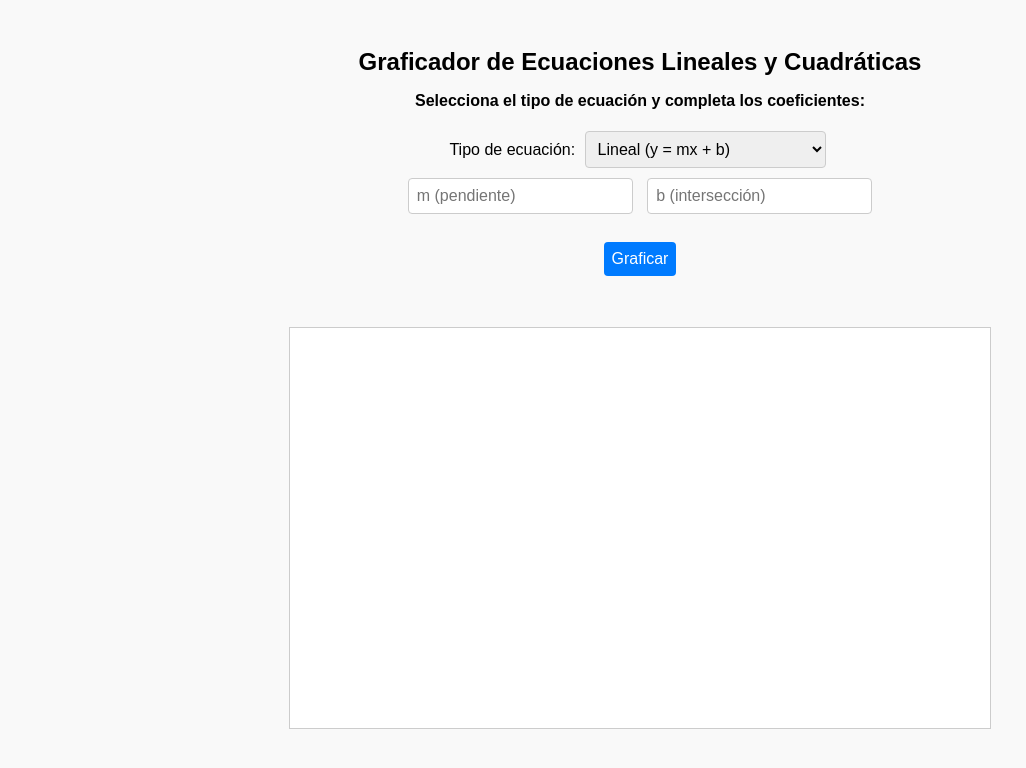
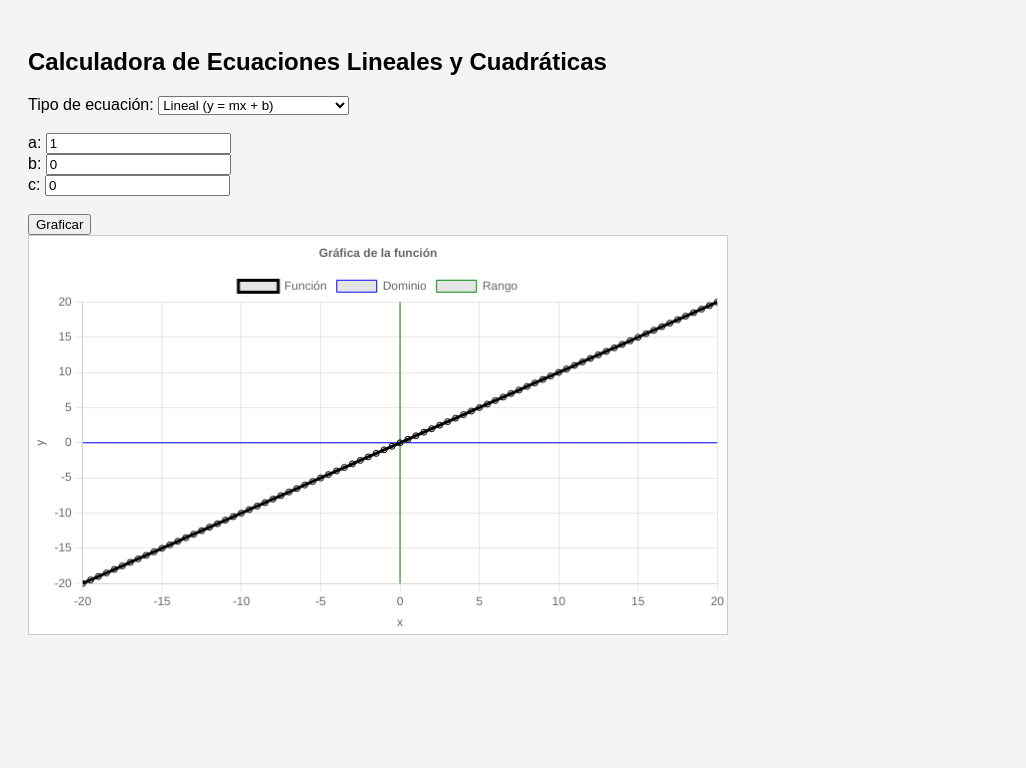
Before and after one commit to jecruzay/CALCULADORA, a plain HTML site: page index.html in a window 1280 px wide. Shown: the whole page, without its empty margins (0-1026 px from the left). Drawn offline with nearby package versions, Linux system fonts and the light colour scheme.

Commit message:
Update index.html

```diff
--- a/index.html
+++ b/index.html
@@ -1,97 +1,142 @@
 <!DOCTYPE html>
 <html lang="es">
 <head>
-  <meta charset="UTF-8" />
-  <meta name="viewport" content="width=device-width, initial-scale=1.0" />
-  <title>Graficador de Ecuaciones</title>
+  <meta charset="UTF-8">
+  <title>Solución de Ecuaciones Lineales y Cuadráticas</title>
   <script src="https://cdn.jsdelivr.net/npm/chart.js"></script>
   <style>
-    body {
-      font-family: Arial, sans-serif;
-      text-align: center;
-      padding: 20px;
-      background-color: #f9f9f9;
-    }
-
-    h2 {
-      margin-bottom: 10px;
-    }
-
-    input, select, button {
-      padding: 8px;
-      margin: 5px;
-      font-size: 16px;
-      border-radius: 4px;
-      border: 1px solid #ccc;
-    }
-
-    button {
-      background-color: #007bff;
-      color: white;
-      border: none;
-      cursor: pointer;
-    }
-
-    button:hover {
-      background-color: #0056b3;
-    }
-
-    canvas {
-      max-width: 700px;
-      margin: 30px auto;
-      background: white;
-      border: 1px solid #ccc;
-    }
-
-    #soluciones {
-      font-weight: bold;
-      margin-top: 15px;
-      color: #333;
-    }
+    body { font-family: Arial, sans-serif; padding: 20px; background: #f4f4f4; }
+    canvas { background: white; border: 1px solid #ccc; }
   </style>
 </head>
 <body>
-  <h2>Graficador de Ecuaciones Lineales y Cuadráticas</h2>
 
-  <p><strong>Selecciona el tipo de ecuación y completa los coeficientes:</strong></p>
+  <h2>Calculadora de Ecuaciones Lineales y Cuadráticas</h2>
+  <label for="tipo">Tipo de ecuación:</label>
+  <select id="tipo">
+    <option value="lineal">Lineal (y = mx + b)</option>
+    <option value="cuadratica">Cuadrática (y = ax² + bx + c)</option>
+  </select><br><br>
 
-  <div>
-    <label for="tipoEcuacion">Tipo de ecuación:</label>
-    <select id="tipoEcuacion" onchange="cambiarTipo()">
-      <option value="lineal">Lineal (y = mx + b)</option>
-      <option value="cuadratica">Cuadrática (y = ax² + bx + c)</option>
-    </select>
-  </div>
+  <div id="inputs">
+    <label for="a">a: </label><input type="number" id="a" value="1"><br>
+    <label for="b">b: </label><input type="number" id="b" value="0"><br>
+    <label for="c" id="label-c">c: </label><input type="number" id="c" value="0"><br>
+  </div><br>
 
-  <!-- Coeficientes para ecuación lineal -->
-  <div id="inputsLineal">
-    <input type="number" id="m" placeholder="m (pendiente)">
-    <input type="number" id="b" placeholder="b (intersección)">
-  </div>
-
-  <!-- Coeficientes para ecuación cuadrática -->
-  <div id="inputsCuadratica" style="display: none;">
-    <input type="number" id="a" placeholder="a">
-    <input type="number" id="b2" placeholder="b">
-    <input type="number" id="c" placeholder="c">
-  </div>
-
-  <br>
   <button onclick="graficar()">Graficar</button>
-
-  <p id="soluciones"></p>
   <canvas id="grafico" width="700" height="400"></canvas>
 
   <script>
-    let chart; // instancia de Chart.js
+    const tipoSelect = document.getElementById('tipo');
+    const cInput = document.getElementById('c');
+    const cLabel = document.getElementById('label-c');
 
-    function cambiarTipo() {
-      const tipo = document.getElementById('tipoEcuacion').value;
-      document.getElementById('inputsLineal').style.display = tipo === 'lineal' ? 'block' : 'none';
-      document.getElementById('inputsCuadratica').style.display = tipo === 'cuadratica' ? 'block' : 'none';
-      document.getElementById('soluciones').textContent = '';
+    tipoSelect.addEventListener('change', () => {
+      if (tipoSelect.value === 'lineal') {
+        cInput.style.display = 'none';
+        cLabel.style.display = 'none';
+      } else {
+        cInput.style.display = 'inline';
+        cLabel.style.display = 'inline';
+      }
+    });
+
+    let chart;
+
+    function graficar() {
+      const tipo = document.getElementById('tipo').value;
+      const a = parseFloat(document.getElementById('a').value);
+      const b = parseFloat(document.getElementById('b').value);
+      const c = tipo === 'cuadratica' ? parseFloat(document.getElementById('c').value) : 0;
+
+      const xValues = [];
+      const yValues = [];
+
+      for (let x = -20; x <= 20; x += 0.5) {
+        let y;
+        if (tipo === 'lineal') {
+          y = a * x + b;
+        } else {
+          y = a * x * x + b * x + c;
+        }
+        xValues.push(x);
+        yValues.push(y);
+      }
+
+      const rangoMin = Math.min(...yValues);
+      const rangoMax = Math.max(...yValues);
+
+      // Dominio (horizontal)
+      const dominio = {
+        label: 'Dominio',
+        data: [{x: -20, y: 0}, {x: 20, y: 0}],
+        borderColor: 'blue',
+        fill: false,
+        borderWidth: 1,
+        pointRadius: 0,
+      };
+
+      // Rango (vertical, ejemplo usando punto medio)
+      const rango = {
+        label: 'Rango',
+        data: [{x: 0, y: rangoMin}, {x: 0, y: rangoMax}],
+        borderColor: 'green',
+        fill: false,
+        borderWidth: 1,
+        pointRadius: 0,
+      };
+
+      // Asíntota (solo si es cuadrática con a = 0, x = -c/b)
+      let asintota = null;
+      if (tipo === 'cuadratica' && a === 0 && b !== 0) {
+        const xAsintota = -c / b;
+        asintota = {
+          label: 'Asíntota',
+          data: [{x: xAsintota, y: -100}, {x: xAsintota, y: 100}],
+          borderColor: 'red',
+          borderDash: [5, 5],
+          fill: false,
+          borderWidth: 1,
+          pointRadius: 0,
+        };
+      }
+
+      const dataset = [
+        {
+          label: 'Función',
+          data: xValues.map((x, i) => ({x, y: yValues[i]})),
+          borderColor: 'black',
+          fill: false,
+        },
+        dominio,
+        rango
+      ];
+
+      if (asintota) dataset.push(asintota);
+
+      const ctx = document.getElementById('grafico').getContext('2d');
+      if (chart) chart.destroy();
+      chart = new Chart(ctx, {
+        type: 'line',
+        data: { datasets: dataset },
+        options: {
+          responsive: false,
+          scales: {
+            x: { type: 'linear', min: -20, max: 20, title: { display: true, text: 'x' }},
+            y: { title: { display: true, text: 'y' }}
+          },
+          plugins: {
+            legend: { position: 'top' },
+            title: { display: true, text: 'Gráfica de la función' }
+          }
+        }
+      });
     }
 
-    function graficar() {
-      const tipo = document.getElementById('tipoEcuacion').value;
-      const xValues = Array.from({ length: 41 }, (_, i) => i_
+    // Graficar por defecto
+    graficar();
+  </script>
+
+</body>
+</html>
```
